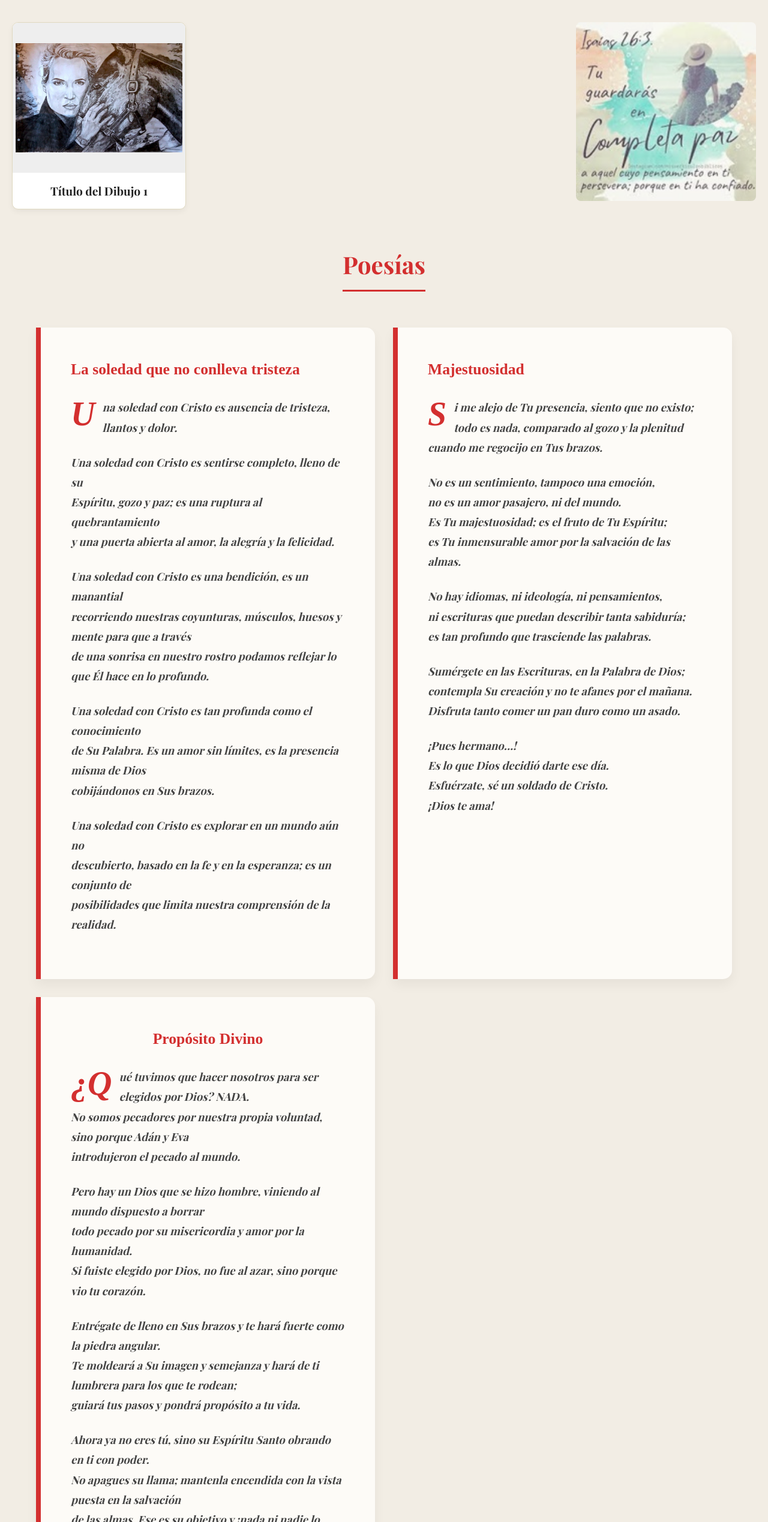
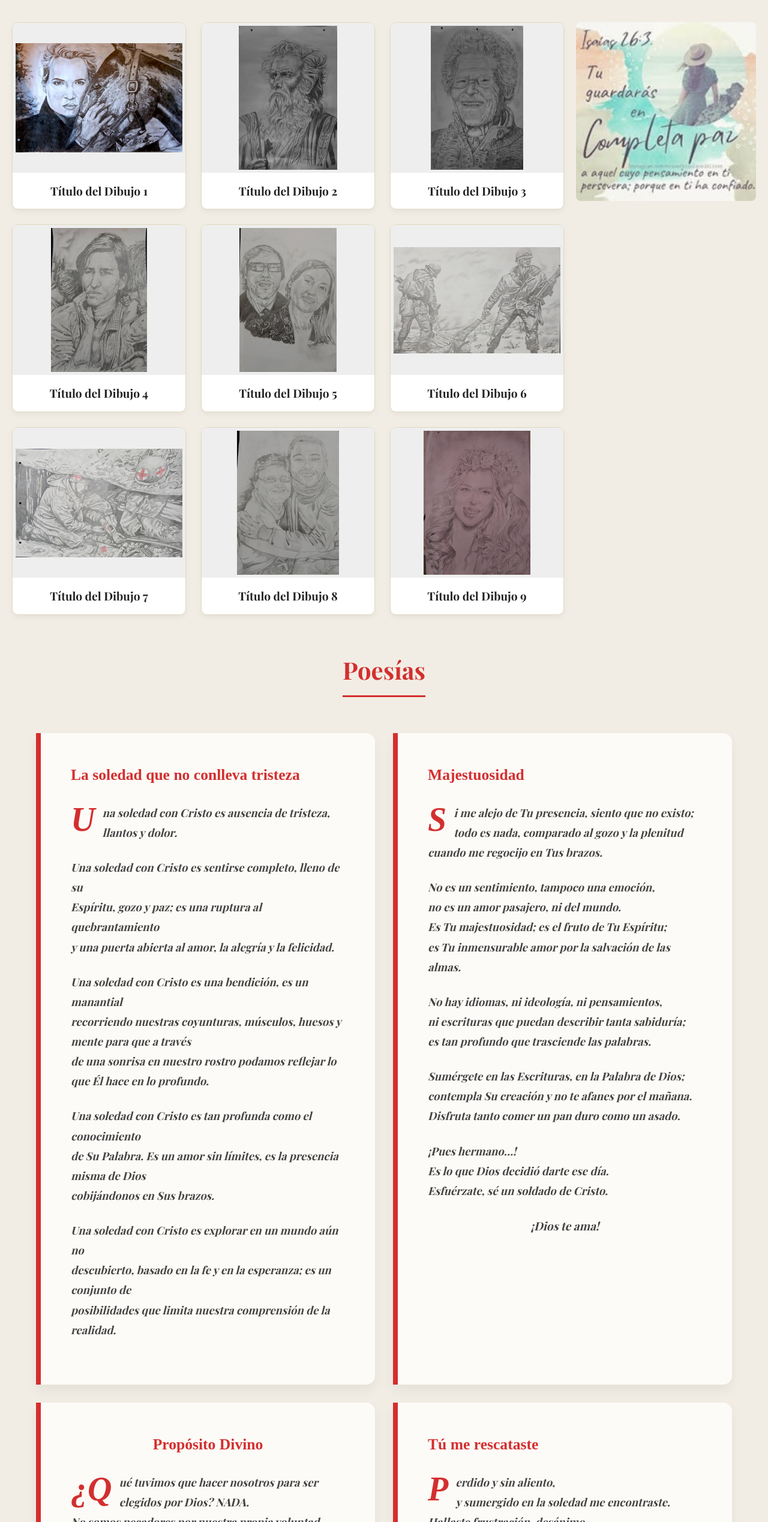
Before and after one commit to Carmen-Rohr/creaciones-sin-fronteras, a website: page index.html in a window 1280 px wide. Shown: the part 1156-3693 px from the top of the page at 60% size. Drawn offline with nearby package versions, Linux system fonts and the light colour scheme; no server answers; a web font is replaced by a local one.

Commit message:
Ultima poesia y dibujos

```diff
--- a/index.html
+++ b/index.html
@@ -92,6 +92,70 @@
                             <h3>Título del Dibujo 1</h3>
                         </div>
                     </article>
+                    <article class="card">
+                        <a href="static/uploads/dibujo2.jpg" data-lightbox="galeria" data-title="Título del Dibujo 2">
+                            <img src="static/uploads/dibujo2.jpg" alt="Dibujo2">
+                        </a>
+                        <div class="card-info">
+                            <h3>Título del Dibujo 2</h3>
+                        </div>
+                    </article>
+                    <article class="card">
+                        <a href="static/uploads/dibujo3.jpg" data-lightbox="galeria" data-title="Título del Dibujo 3">
+                            <img src="static/uploads/dibujo3.jpg" alt="Dibujo3">
+                        </a>
+                        <div class="card-info">
+                            <h3>Título del Dibujo 3</h3>
+                        </div>
+                    </article>
+                    <article class="card">
+                        <a href="static/uploads/dibujo4.jpg" data-lightbox="galeria" data-title="Título del Dibujo 4">
+                            <img src="static/uploads/dibujo4.jpg" alt="Dibujo4">
+                        </a>
+                        <div class="card-info">
+                            <h3>Título del Dibujo 4</h3>
+                        </div>
+                    </article>
+                    <article class="card">
+                        <a href="static/uploads/dibujo5.jpg" data-lightbox="galeria" data-title="Título del Dibujo 5">
+                            <img src="static/uploads/dibujo5.jpg" alt="Dibujo5">
+                        </a>
+                        <div class="card-info">
+                            <h3>Título del Dibujo 5</h3>
+                        </div>
+                    </article>
+                    <article class="card">
+                        <a href="static/uploads/dibujo6.jpg" data-lightbox="galeria" data-title="Título del Dibujo 6">
+                            <img src="static/uploads/dibujo6.jpg" alt="Dibujo6">
+                        </a>
+                        <div class="card-info">
+                            <h3>Título del Dibujo 6</h3>
+                        </div>
+                    </article>
+                    <article class="card">
+                        <a href="static/uploads/dibujo7.jpg" data-lightbox="galeria" data-title="Título del Dibujo 7">
+                            <img src="static/uploads/dibujo7.jpg" alt="Dibujo7">
+                        </a>
+                        <div class="card-info">
+                            <h3>Título del Dibujo 7</h3>
+                        </div>
+                    </article>
+                    <article class="card">
+                        <a href="static/uploads/dibujo8.jpg" data-lightbox="galeria" data-title="Título del Dibujo 8">
+                            <img src="static/uploads/dibujo8.jpg" alt="Dibujo8">
+                        </a>
+                        <div class="card-info">
+                            <h3>Título del Dibujo 8</h3>
+                        </div>
+                    </article>
+                    <article class="card">
+                        <a href="static/uploads/dibujo9.jpg" data-lightbox="galeria" data-title="Título del Dibujo 9">
+                            <img src="static/uploads/dibujo9.jpg" alt="Dibujo9">
+                        </a>
+                        <div class="card-info">
+                            <h3>Título del Dibujo 9</h3>
+                        </div>
+                    </article>
                 </div>
                 <aside class="imagen-lateral">
                     <img src="./static/versiculo3.jpg" alt="Decoración">
@@ -158,7 +222,9 @@
                         <p>
                             ¡Pues hermano…!<br>
                             Es lo que Dios decidió darte ese día.<br>
-                            Esfuérzate, sé un soldado de Cristo.<br>
+                            Esfuérzate, sé un soldado de Cristo.
+                        </p>
+                        <p style="text-align: center; margin-top: 20px; font-size: 1.2em;">
                             <strong>¡Dios te ama!</strong>
                         </p>
                     </div>
@@ -169,26 +235,26 @@
 
                         <p>
                             ¿Qué tuvimos que hacer nosotros para ser elegidos por Dios? <strong>NADA</strong>.<br>
-                            No somos pecadores por nuestra propia voluntad, sino porque Adán y Eva<br>
+                            No somos pecadores por nuestra propia voluntad, sino porque Adán y Eva
                             introdujeron el pecado al mundo.
                         </p>
 
                         <p>
-                            Pero hay un Dios que se hizo hombre, viniendo al mundo dispuesto a borrar<br>
+                            Pero hay un Dios que se hizo hombre, viniendo al mundo dispuesto a borrar
                             todo pecado por su misericordia y amor por la humanidad.<br>
                             Si fuiste elegido por Dios, no fue al azar, sino porque vio tu corazón.
                         </p>
 
                         <p>
-                            Entrégate de lleno en Sus brazos y te hará fuerte como la piedra angular.<br>
-                            Te moldeará a Su imagen y semejanza y hará de ti lumbrera para los que te rodean;<br>
+                            Entrégate de lleno en Sus brazos y te hará fuerte como la piedra angular.
+                            Te moldeará a Su imagen y semejanza y hará de ti lumbrera para los que te rodean;
                             guiará tus pasos y pondrá propósito a tu vida.
                         </p>
 
                         <p>
-                            Ahora ya no eres tú, sino su Espíritu Santo obrando en ti con poder.<br>
-                            No apagues su llama; mantenla encendida con la vista puesta en la salvación<br>
-                            de las almas. Ese es su objetivo y ¡nada ni nadie lo puede impedir,<br>
+                            Ahora ya no eres tú, sino su Espíritu Santo obrando en ti con poder.
+                            No apagues su llama; mantenla encendida con la vista puesta en la salvación
+                            de las almas. Ese es su objetivo y ¡nada ni nadie lo puede impedir,
                             porque es el propósito de Dios!
                         </p>
 
@@ -199,12 +265,55 @@
 
                         <p>
                             Y si te equivocas, solo ve humillado ante Él, y te perdonará. Su amor no tiene límites.<br>
-                            No te apresures, solo ve en Sus tiempos, buscando en lo secreto,<br>
+                            No te apresures, solo ve en Sus tiempos, buscando en lo secreto,
                             y Él te recompensará en público.
                         </p>
 
                         <p style="text-align: center; margin-top: 20px; font-size: 1.2em;">
                             <strong>¡Dios te ama!</strong>
+                        </p>
+                    </div>
+                </div>
+                <div class="poesia-grid">
+                    <div class="poesia-item">
+                        <h3>Tú me rescataste</h3>
+
+                        <p>
+                            Perdido y sin aliento,<br>
+                            y sumergido en la soledad me encontraste.<br>
+                            Hallaste frustración, desánimo<br>
+                            y angustia en mi corazón.
+                        </p>
+
+                        <p>
+                            La ira, la bronca, el odio ganaban terreno en mi corazón,<br>
+                            así como el agua barre con todo a su paso.<br>
+                            No había pastillas ni especialistas en la salud mental<br>
+                            que dieran con el clavo.
+                        </p>
+
+                        <p>
+                            Pero un destello de luz brilló al final del camino,<br>
+                            eran palomas alumbrando por la gloria de Dios.<br>
+                            En ese momento me hice esclavo y prisionero<br>
+                            del hombre más amoroso, compasivo y misericordioso del planeta tierra.
+                        </p>
+
+                        <p>
+                            Después de haber sido cautivo<br>
+                            de un mundo juzgador, perverso y manipulador.<br>
+                            Desde ese día no dejo de amarlo y de darle gracias por Su misericordia,<br>
+                            y no dejo de pedirle que su fuego siga encendido en mí,<br>
+                            ardiendo como el primer día.
+                        </p>
+
+                        <p>
+                            A ti Señor entrego mi vida en adoración y servicio,<br>
+                            siguiendo tu llamado entregándome en tus manos.
+                        </p>
+
+                        <p style="text-align: center; margin-top: 20px; font-size: 1.2em;">
+                            <strong>¡Gloria a Dios!</strong>
                         </p>
                     </div>
                 </div>
```
Also changed, not shown: static/uploads/dibujo9.jpg (added).
